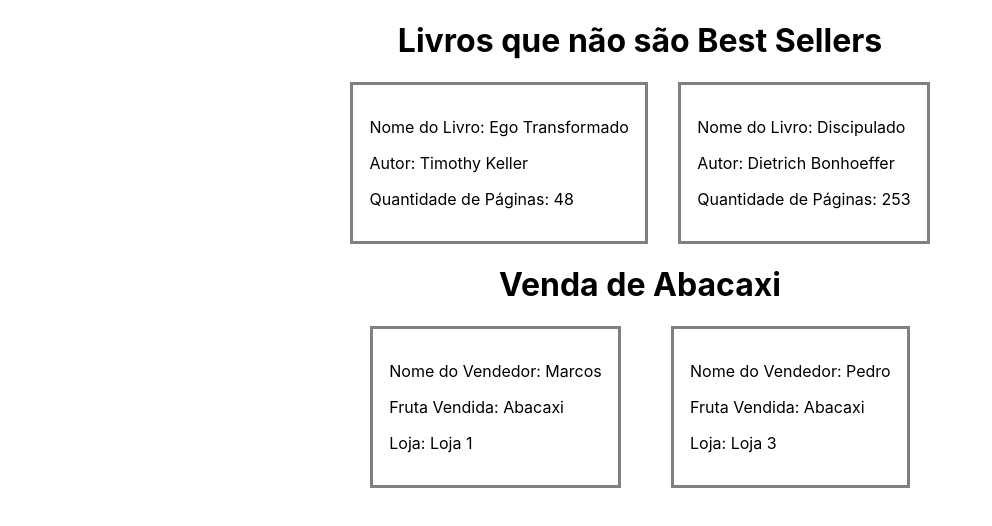
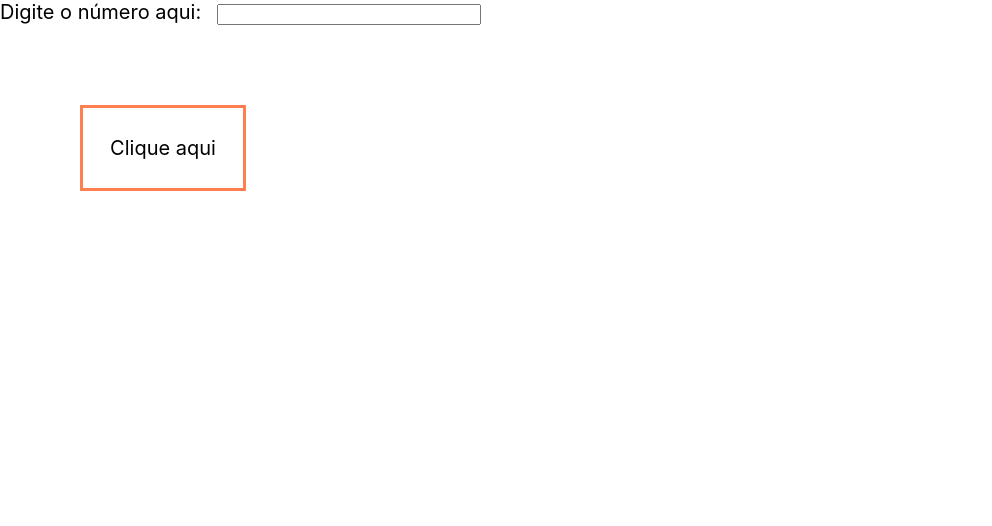
Before and after one commit to bmloredo/Aula-Js-React, a React (Create React App) app in the folder my-app/: page / in a window 1280 px wide. Shown: the top 526 px of the page, without its empty margins (0-992 px from the left). Built offline with nearby package versions, Linux system fonts and the light colour scheme.

Commit message:
onclick e onChange

```diff
--- a/my-app/src/App.css
+++ b/my-app/src/App.css
@@ -1,36 +1,23 @@
-.livro-best{
-  display: flex;
-  flex-direction: column;
-  align-items: center;
+.App{
+  font-size: 20px;
 }
 
-.principal{
-  width: 50%;
-  display: flex;
-  justify-content: space-evenly;
+.App input{
+  width: 20%;
+  margin-left: 1rem;
 }
 
-.principal div{
-  border: solid gray;
-  padding: 1rem;
+.message{
+  cursor: pointer;
+  width: 10rem;
+  height: 5rem;
+  border: solid coral;
+  display: flex;
+  justify-content: center;
+  align-items: center;
+  margin: 5rem;
 }
 
-.venda-abacaxi{
-  display: flex;
-  flex-direction: column;
-  align-items: center;
-}
-
-.abacaxi{
-  width: 50%;
-  display: flex;
-  justify-content: space-evenly;
-}
-
-.abacaxi div{
-  border: solid gray;
-  padding: 1rem;
-}
 
 /*
 
@@ -38,6 +25,8 @@
   text-transform: capitalize;
 }
 */
+
+
 
 
 /*
--- a/my-app/src/App.js
+++ b/my-app/src/App.js
@@ -1,102 +1,58 @@
 //import logo from './logo.svg';
 import "./App.css";
+import React, { useRef } from 'react';
 
 function App() {
-  const livros = [
-    {
-      nome: "Ego Transformado",
-      autor: "Timothy Keller",
-      qt_paginas: 48,
-      bestSeller: false,
-    },
-    {
-      nome: "Até que nada mais importe",
-      autor: "Luciano Subirá",
-      qt_paginas: 154,
-      bestSeller: true,
-    },
-    {
-      nome: "Discipulado",
-      autor: "Dietrich Bonhoeffer",
-      qt_paginas: 253,
-      bestSeller: false,
-    },
-    {
-      nome: "Cristianismo Puro e Simples",
-      autor: "C.S Lewis",
-      qt_paginas: 288,
-      bestSeller: true,
-    },
-  ];
+  const number = 4
+  const message = "Você conseguiu!"
 
-  const venda = [
-    {
-      vendedor: "Marcos",
-      frutaVendida: "Abacaxi",
-      loja: "Loja 1",
-    },
-    {
-      vendedor: "João",
-      frutaVendida: "Abacate",
-      loja: "Loja 2",
-    },
-    {
-      vendedor: "Pedro",
-      frutaVendida: "Abacaxi",
-      loja: "Loja 3",
-    },
-  ];
-
-  //Variáveis Filter
-
-  const best = livros.filter((livrosb) => {
-    return livrosb.bestSeller === false;
-  });
-
-  const fruta = venda.filter((vendaFruta) => {
-    return vendaFruta.frutaVendida === "Abacaxi";
-  });
 
   return (
     <div className="App">
-      <div className="livro-best">
-        <div className="title-livros">
-          <h1>Livros que não são Best Sellers</h1>
-        </div>
-        <div className="principal">
-        {best.map((livroBestSeller) => {
-          return (
-              <div className="Livros">
-                <p>Nome do Livro: {livroBestSeller.nome}</p>
-                <p>Autor: {livroBestSeller.autor}</p>
-                <p>Quantidade de Páginas: {livroBestSeller.qt_paginas}</p>
-              </div>
+      <label>Digite o número aqui:</label>
+      <input maxlength="1" className="input" name="firstName" onChange={(e) => {alert(JSON.parse(e.target.value)+number)}} />
+      <div className="message" onClick={() => {alert(message)}}>Clique aqui</div>
 
-          );
-        })}
-        </div>
-      </div>
+    </div>
 
-      <div className="venda-abacaxi">
-        <div className="title-vendas">
-          <h1>Venda de Abacaxi</h1>
-        </div>
-        <div  className="abacaxi">
-        {fruta.map((frutaAbacaxi) => {
-          return (
-            <div>
-              <p>Nome do Vendedor: {frutaAbacaxi.vendedor}</p>
-              <p>Fruta Vendida: {frutaAbacaxi.frutaVendida}</p>
-              <p>Loja: {frutaAbacaxi.loja}</p>
-            </div>
-          );
-        })}
-        </div>
-      </div>
-    </div>
+
   );
+
 }
 
 export default App;
 
 //return string[0].toUpperCase() + string.slice(1);
+//<input ref={containerRef} maxlength="1" className="input" name="firstName" onChange={myChange} />
+
+/*
+const containerRef = useRef()
+
+
+  const myChange = (e) => {
+    const texto = e.target.value
+    if (texto.length === 2 ){
+        alert(`A soma do número digitado: ${texto} Com ${number} é: ${JSON.parse(texto) + number}` )
+    } else if (texto.length < 2){
+      console.log(containerRef.current.value.length)
+    }else {
+      //console.log(containerRef.current.value ='')
+      console.log(containerRef.current.value.length)
+    }
+
+  }
+
+
+
+<label>Digite o número aqui:</label>
+      <input ref={containerRef} className="input" name="firstName" onChange={myChange} />
+
+      {
+
+        <div>
+          <p>Se você quer somar apenas 1 número, clique no botão ao lado</p>
+          <button>Some Aqui{containerRef.current}</button>
+        </div>
+
+      }
+*/
```
